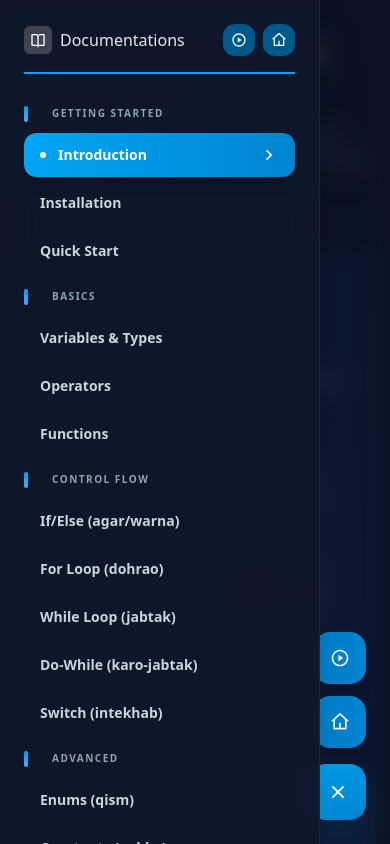
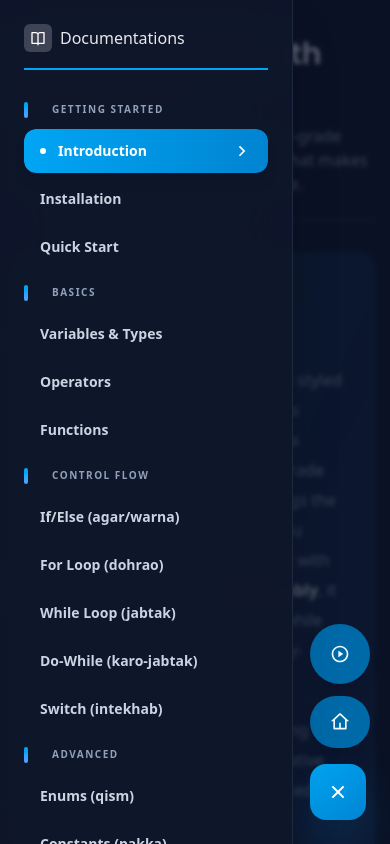
Before and after one commit to BazilSuhail/YaarScript-Client, a Next.js app: page /docs in a window 390 px wide. Both pictures are taken after a click on the button 338 px from the left and 792 px from the top of the page. Shown: the top 844 px of the page. Built offline with nearby package versions, Linux system fonts and the light colour scheme.

Commit message:
ui: Improve mobile navigation button styles and layout in DocsSidebar component

```diff
--- a/components/docs/DocsSidebar.jsx
+++ b/components/docs/DocsSidebar.jsx
@@ -69,7 +69,7 @@ const DocsSidebar = ({ activeSection, setActiveSection }) => {
                         </div>
                     </div>
 
-                    <div className="flex items-center space-x-2">
+                    <div className="hidden sm:flex items-center space-x-2">
                         <Link
                             href="/editor"
                             className="p-2 text-sky-50 bg-sky-800 hover:text-sky-500 hover:bg-slate-800 rounded-xl transition-all"
@@ -172,7 +172,7 @@ const DocsSidebar = ({ activeSection, setActiveSection }) => {
             {/* Mobile Navigation Buttons */}
             <AnimatePresence>
                 {isOpen && (
-                    <div className="lg:hidden fixed bottom-24 right-6 z-50 flex flex-col gap-3">
+                    <div className="lg:hidden fixed bottom-24 right-5 z-50 flex flex-col gap-3">
                         <motion.div
                             initial={{ scale: 0, opacity: 0 }}
                             animate={{ scale: 1, opacity: 1 }}
@@ -181,7 +181,7 @@ const DocsSidebar = ({ activeSection, setActiveSection }) => {
                         >
                             <Link
                                 href="/editor"
-                                className="p-4 text-sky-50 bg-sky-600 hover:bg-sky-700 rounded-2xl shadow-lg transition-all flex items-center justify-center"
+                                className="p-5 text-sky-50 bg-sky-700 hover:bg-sky-700 rounded-full shadow-lg transition-all flex items-center justify-center"
                                 title="Go to Playground"
                             >
                                 <RiPlayCircleLine className="w-5 h-5" />
@@ -195,7 +195,7 @@ const DocsSidebar = ({ activeSection, setActiveSection }) => {
                         >
                             <Link
                                 href="/"
-                                className="p-4 text-sky-50 bg-sky-600 hover:bg-sky-700 rounded-2xl shadow-lg transition-all flex items-center justify-center"
+                                className="p-4  text-sky-50 bg-sky-700 hover:bg-sky-700 rounded-full shadow-lg transition-all flex items-center justify-center"
                                 title="Go Home"
                             >
                                 <RiHome4Line className="w-5 h-5" />
@@ -253,7 +253,7 @@ const DocsSidebar = ({ activeSection, setActiveSection }) => {
                             animate={{ opacity: 1 }}
                             exit={{ opacity: 0 }}
                             transition={{ duration: 0.2 }}
-                            className="lg:hidden fixed inset-0 z-40 bg-slate-900/70 backdrop-blur-md"
+                            className="lg:hidden fixed inset-0 z-40 bg-slate-900/70 backdrop-blur-[2px]"
                             onClick={() => setIsOpen(false)}
                         />
                                         <motion.aside
@@ -261,7 +261,7 @@ const DocsSidebar = ({ activeSection, setActiveSection }) => {
                             animate={{ x: 0 }}
                             exit={{ x: -300 }}
                             transition={{ type: "spring", damping: 30, stiffness: 300 }}
-                            className="lg:hidden fixed left-0 top-0 bottom-0 z-50 w-80 max-w-[85vw] bg-slate-900/95 backdrop-blur-xl border-r border-slate-800 overflow-y-auto shadow-2xl [&::-webkit-scrollbar]:hidden [-ms-overflow-style:none] [scrollbar-width:none]"
+                            className="lg:hidden fixed left-0 top-0 bottom-0 z-50 w-80 max-w-[75vw] bg-slate-900/95 backdrop-blur-xl border-r border-slate-800 overflow-y-auto shadow-2xl [&::-webkit-scrollbar]:hidden [-ms-overflow-style:none] [scrollbar-width:none]"
                             onClick={(e) => e.stopPropagation()}
                         >
                             <div className="p-6 pb-24">
```
